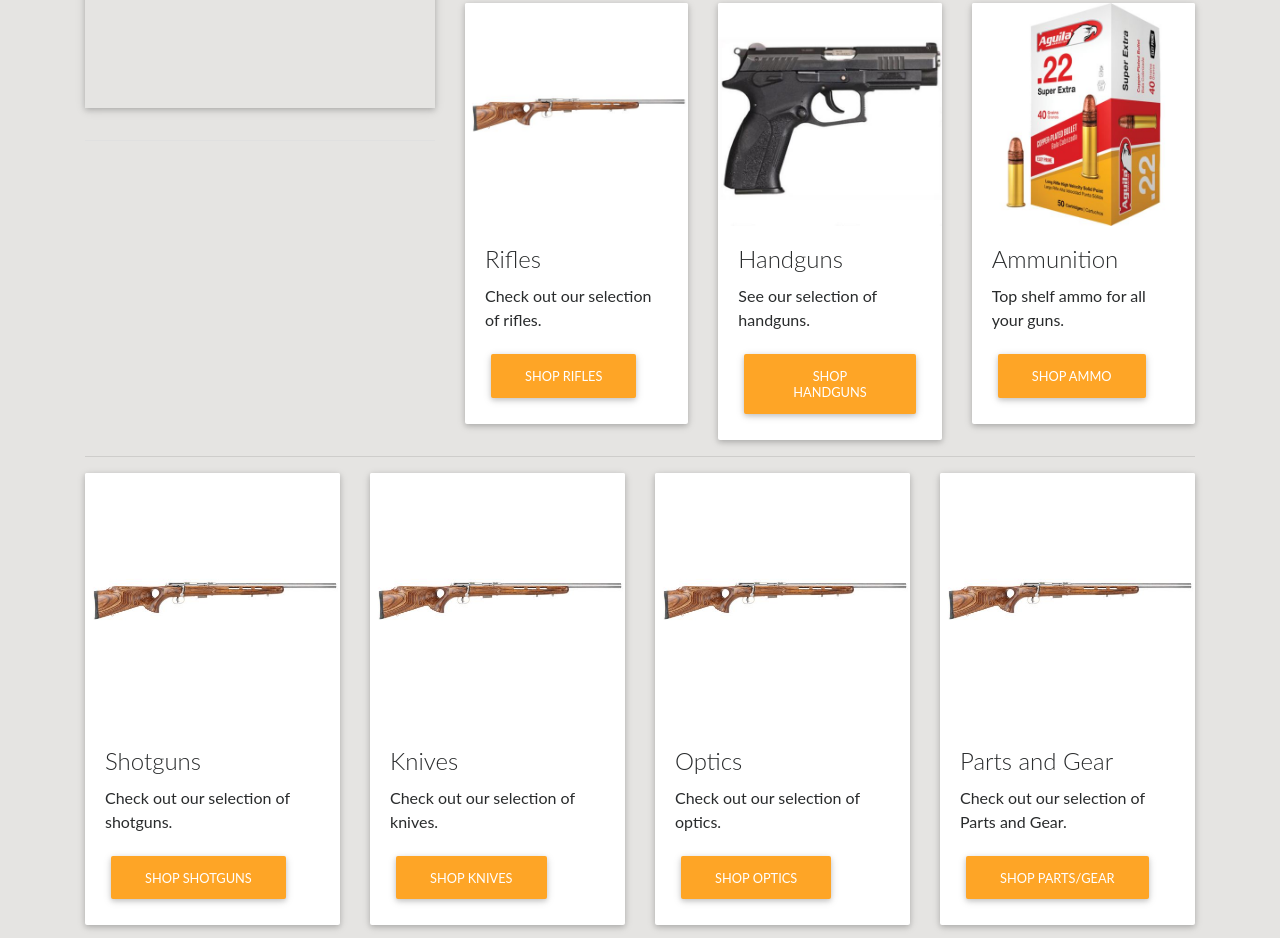
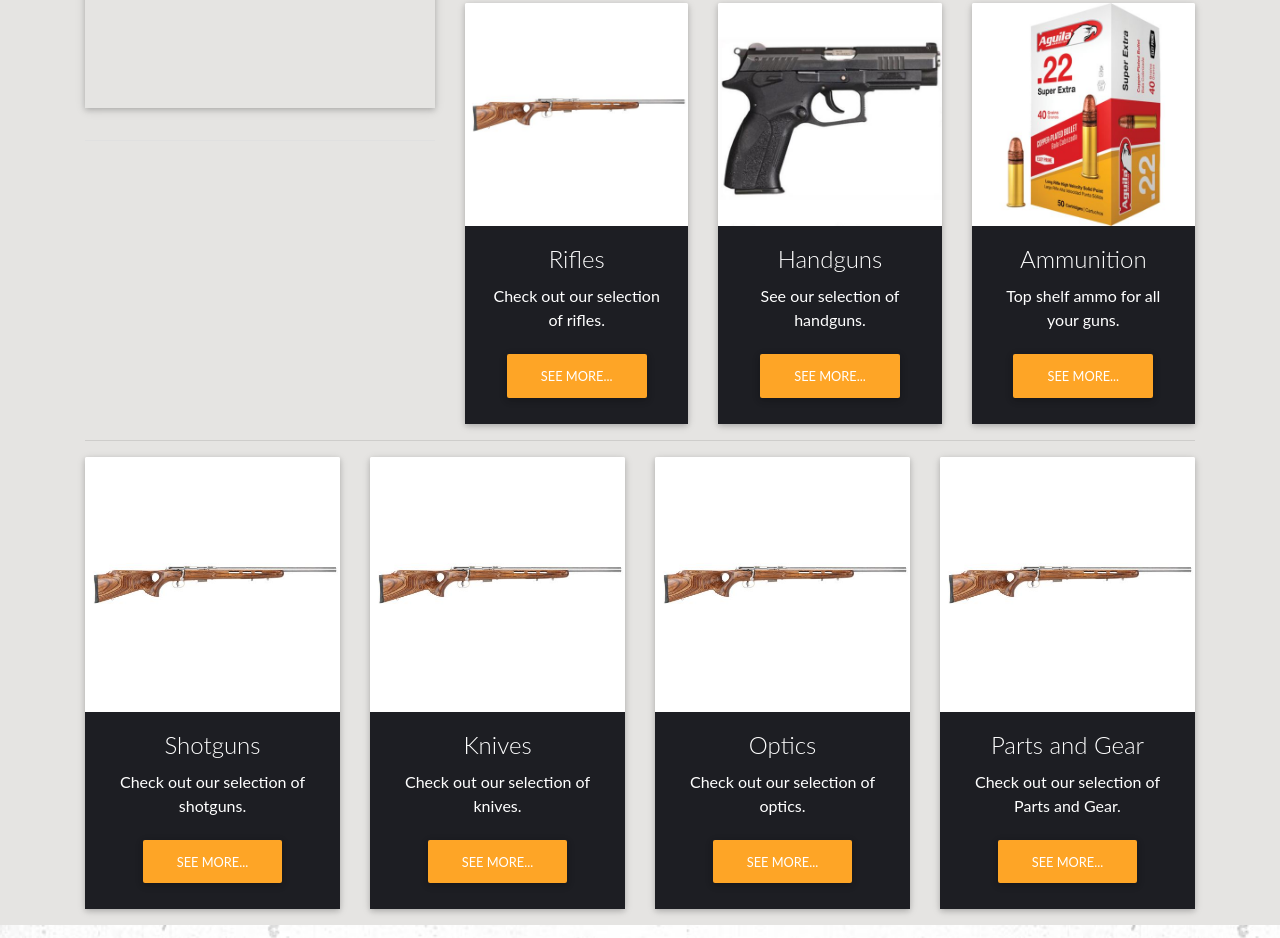
Before and after one commit to sales-ls21/bangbang, a plain HTML site: page index.html in a window 1280 px wide. Shown: the part 1355-2293 px from the top of the page. Drawn offline with Linux system fonts and the light colour scheme; grey boxes are pictures that could not be loaded.

Commit message:
addt'l layout editing

```diff
--- a/css/style.css
+++ b/css/style.css
@@ -59,3 +59,8 @@ i{
 .carousel-ctrl-next-icon{
 	color: #fea526!important;
 }
+.card-block{
+	text-align: center;
+	background-color: #1D1E23;
+	color: white;
+}
--- a/index.html
+++ b/index.html
@@ -351,7 +351,7 @@
                                     <h4 class="card-title">Rifles</h4>
                                     <!--Text-->
                                     <p class="card-text">Check out our selection of rifles.</p>
-                                    <a href="#" class="btn btn-default">Shop Rifles</a>
+                                    <a href="#" class="btn btn-default">See More...</a>
                                 </div>
                                 <!--/.Card content-->
 
@@ -380,7 +380,7 @@
                                     <h4 class="card-title">Handguns</h4>
                                     <!--Text-->
                                     <p class="card-text">See our selection of handguns.</p>
-                                    <a href="#" class="btn btn-default">Shop Handguns</a>
+                                    <a href="#" class="btn btn-default">See More...</a>
                                 </div>
                                 <!--/.Card content-->
 
@@ -409,7 +409,7 @@
                                     <h4 class="card-title">Ammunition</h4>
                                     <!--Text-->
                                     <p class="card-text">Top shelf ammo for all your guns. </p>
-                                    <a href="#" class="btn btn-default">Shop Ammo</a>
+                                    <a href="#" class="btn btn-default">See More...</a>
                                 </div>
                                 <!--/.Card content-->
 
@@ -445,7 +445,7 @@
                                     <h4 class="card-title">Shotguns</h4>
                                     <!--Text-->
                                     <p class="card-text">Check out our selection of shotguns.</p>
-                                    <a href="#" class="btn btn-default">Shop Shotguns</a>
+                                    <a href="#" class="btn btn-default">See More...</a>
                                 </div>
                                 <!--/.Card content-->
 
@@ -471,7 +471,7 @@
                                     <h4 class="card-title">Knives</h4>
                                     <!--Text-->
                                     <p class="card-text">Check out our selection of knives.</p>
-                                    <a href="#" class="btn btn-default">Shop Knives</a>
+                                    <a href="#" class="btn btn-default">See More...</a>
                                 </div>
                                 <!--/.Card content-->
 
@@ -497,7 +497,7 @@
                                     <h4 class="card-title">Optics</h4>
                                     <!--Text-->
                                     <p class="card-text">Check out our selection of optics.</p>
-                                    <a href="#" class="btn btn-default">Shop Optics</a>
+                                    <a href="#" class="btn btn-default">See More...</a>
                                 </div>
                                 <!--/.Card content-->
 
@@ -523,7 +523,7 @@
                                     <h4 class="card-title">Parts and Gear</h4>
                                     <!--Text-->
                                     <p class="card-text">Check out our selection of Parts and Gear.</p>
-                                    <a href="#" class="btn btn-default">Shop Parts/Gear</a>
+                                    <a href="#" class="btn btn-default">See More...</a>
                                 </div>
                                 <!--/.Card content-->
 
```
